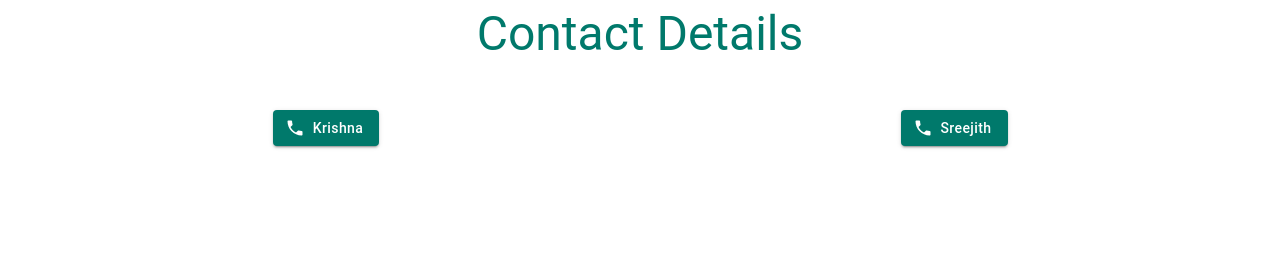
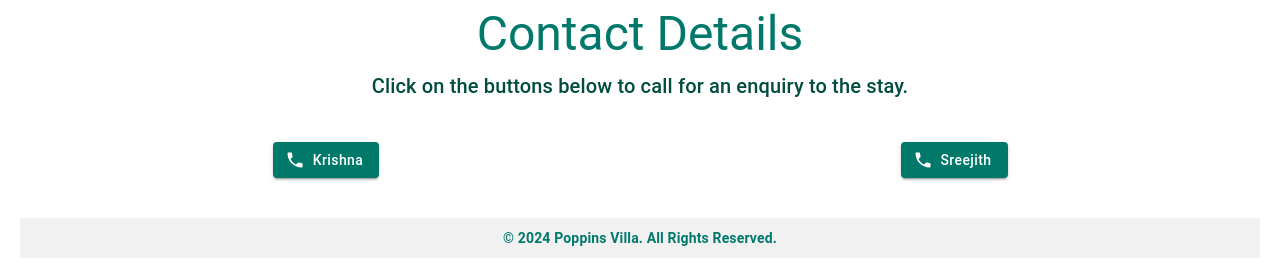
Before and after one commit to Sri-Krishna511/PoppinsVilla.github.io, a React (Create React App) app: page / in a window 1280 px wide. Shown: the part 3872-4147 px from the top of the page. Before the commit the page ends 4038 px from the top, so only its background shows below. Built offline with nearby package versions, Linux system fonts and the light colour scheme.

Commit message:
Update AboutUs.js

```diff
--- a/src/UiComponents/AboutUs.js
+++ b/src/UiComponents/AboutUs.js
@@ -33,13 +33,23 @@
           unforgettable!
         </p>
       </Typography>
-      <Grid container spacing={2}>
+      <Grid container spacing={2} id="contactus">
         <Grid item xs={12} sx={{ textAlign: "center" }}>
           <Typography
             variant="h3"
-            sx={{ color: "#00796b", textAlign: "center", mb: 4 }}
+            sx={{ color: "#00796b", textAlign: "center", mb: 1 }}
           >
             Contact Details
+          </Typography>
+          <Typography
+            variant="h6"
+            sx={{
+              color: "#004d40",
+              textAlign: "center",
+              mb: 3,
+            }}
+          >
+            Click on the buttons below to call for an enquiry to the stay.
           </Typography>
         </Grid>
         <Grid item xs={6} sx={{ textAlign: "center" }}>
@@ -50,7 +60,7 @@
             sx={{
               backgroundColor: "#00796b",
               ":hover": { backgroundColor: "#004d40" },
-              textTransform: "none"
+              textTransform: "none",
             }}
           >
             Krishna
@@ -64,13 +74,26 @@
             sx={{
               backgroundColor: "#00796b",
               ":hover": { backgroundColor: "#004d40" },
-              textTransform: "none"
+              textTransform: "none",
             }}
           >
             Sreejith
           </Button>
         </Grid>
       </Grid>
+      {/* Footer Section */}
+      <Box
+        sx={{
+          marginTop: "40px",
+          padding: "10px 0",
+          backgroundColor: "#f1f1f1",
+          textAlign: "center",
+        }}
+      >
+        <Typography variant="body2" sx={{ color: "#00796b", fontWeight: 600 }}>
+          © 2024 Poppins Villa. All Rights Reserved.
+        </Typography>
+      </Box>
     </Box>
   );
 }
```
